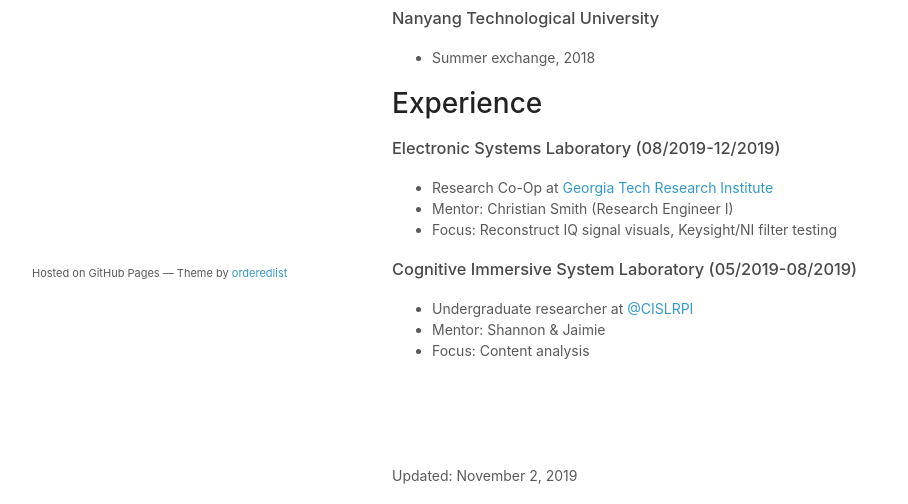
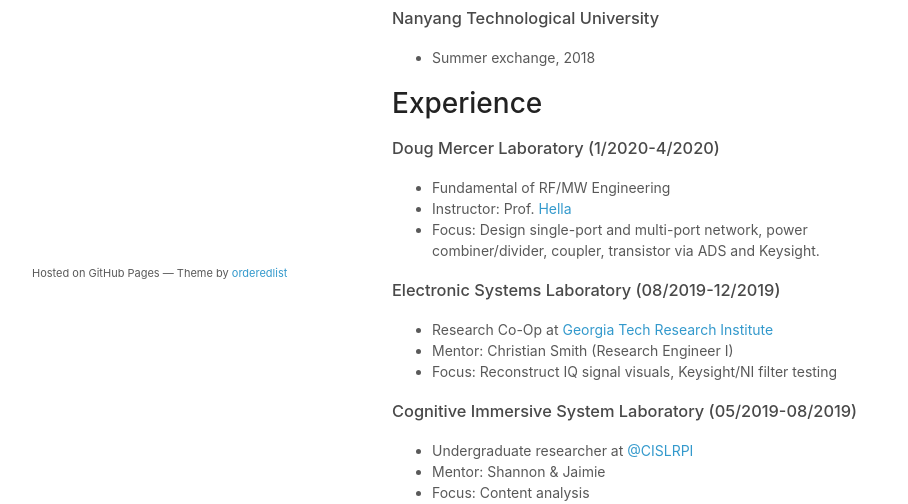
Before and after one commit to cheny51/homepage, a plain HTML site: page index.html in a window 1280 px wide. Shown: the part 448-952 px from the top of the page, without its empty margins (178-1086 px from the left). Drawn offline with Linux system fonts and the light colour scheme.

Commit message:
Update as of March 2020

```diff
--- a/index.html
+++ b/index.html
@@ -50,6 +50,14 @@
         </ul>
 
         <h1>Experience</h1>
+
+        <h3>Doug Mercer Laboratory (1/2020-4/2020)</h3>
+        <ul>
+          <li>Fundamental of RF/MW Engineering</li>
+          <li>Instructor: Prof. <a href="https://www.ecse.rpi.edu/~mona/">Hella</a></li>
+          <li>Focus: Design single-port and multi-port network,
+            power combiner/divider, coupler, transistor via ADS and Keysight. </li>
+        </ul>
 
         <h3>Electronic Systems Laboratory (08/2019-12/2019)</h3>
         <ul>
@@ -240,7 +248,7 @@ end
       -->
       <br></br>
       <br></br>
-      <p>Updated: November 2, 2019</p>
+      <p>Updated: March 29, 2020</p>
       </section>
       <footer>
         <p><small>Hosted on GitHub Pages &mdash; Theme by <a href="https://github.com/orderedlist">orderedlist</a></small></p>
```
